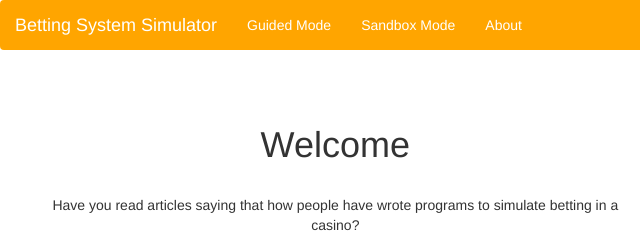
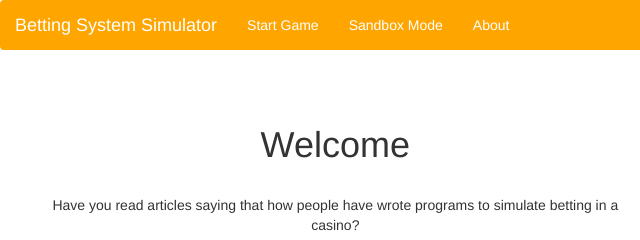
Before and after one commit to jeroldlin/Betting-System, a plain HTML site: page index.html in a window 1280 px wide. Shown: the top 240 px of the page, 0-640 px from the left. Drawn offline with nearby package versions, Linux system fonts and the light colour scheme.

Commit message:
Update UX

```diff
--- a/index.html
+++ b/index.html
@@ -10,7 +10,6 @@
    Betting system simulator
 
    Author: Jerry Lin
-   Date:
 
 -->
    <meta name="viewport" content="width=device-width, initial-scale=1.0">
@@ -36,7 +35,7 @@
     </div>
     <div class="collapse navbar-collapse" id="myNavbar">
       <ul class="nav navbar-nav">
-        <li class="active"><a href="#" id="NavLink" class="clickToChooseGame">Guided Mode</a></li>
+        <li class="active"><a href="#" id="NavLink" class="clickToChooseMode">Start Game</a></li>
         <li><a href="#" id="NavLink" class="clickToSandBox">Sandbox Mode</a></li>
         <li><a href="#" id="NavLink" class="clickToAbout">About</a></li>
       </ul>
```
